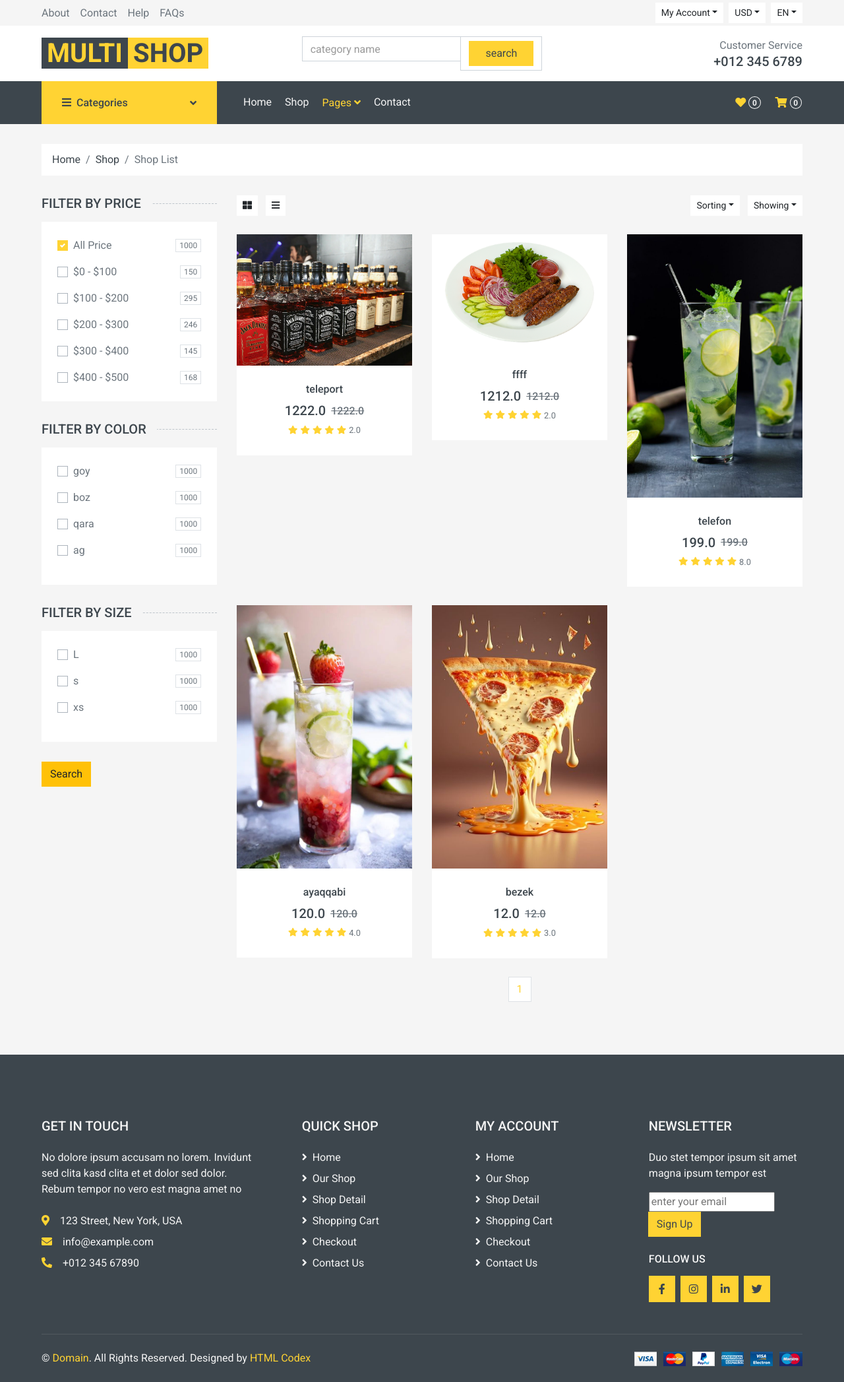
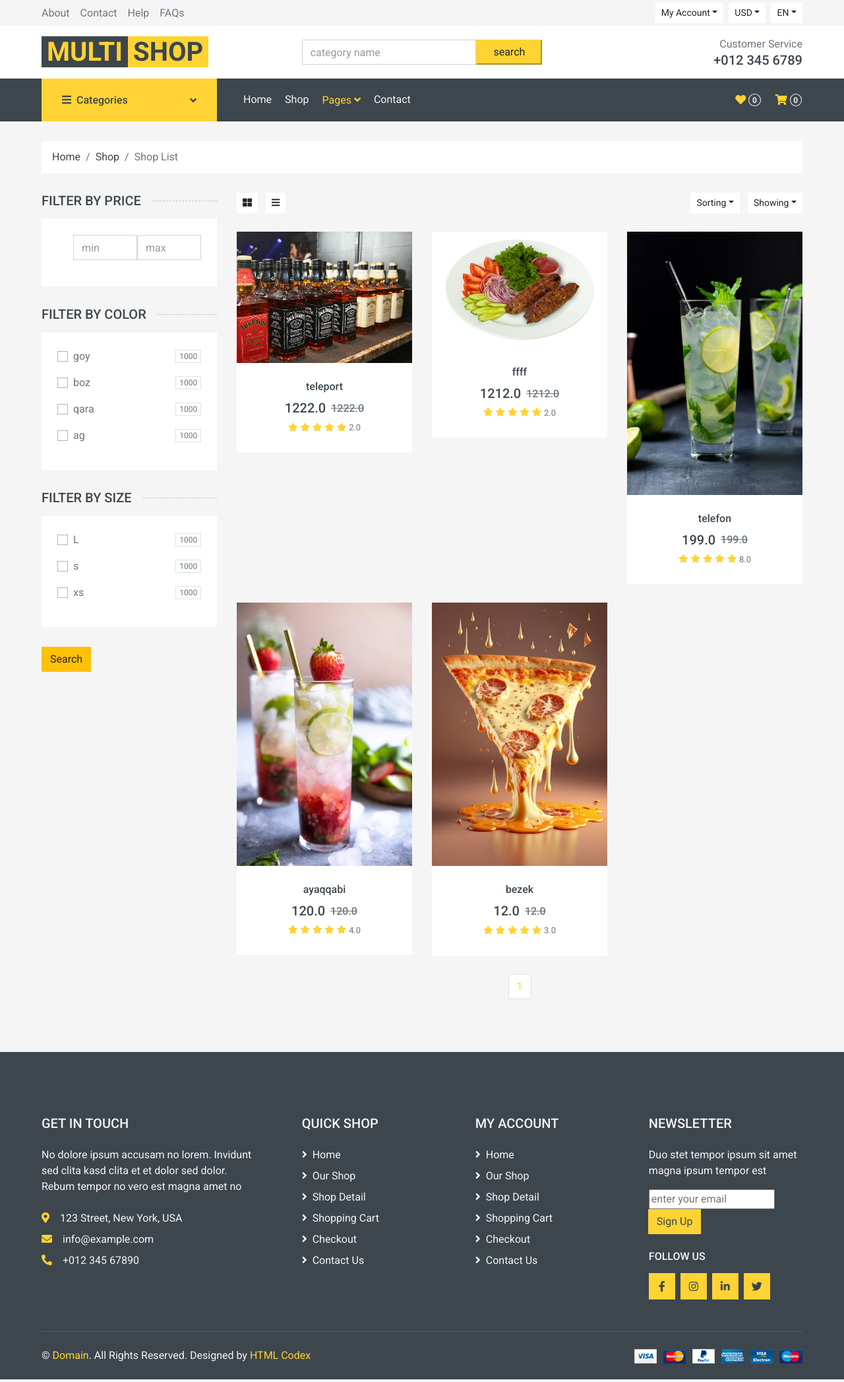
Before and after one commit to Haciibrahimli/multi_shop, a Django app: page /shop/ in a window 1280 px wide. Shown: the whole page at 66% size. Run offline with Django 5.2, Linux system fonts and the light colour scheme; data comes from the database, SQL or seed files in the repository; some libraries are stand-ins or nearby versions.

Commit message:
lastCanges

```diff
--- a/my_app/urls.py
+++ b/my_app/urls.py
@@ -9,7 +9,7 @@ path('cart/',cart_view,name = 'cart'),
 path('checkout/',checkout_view,name = 'checkout'),
 path('contact/',contact_view,name = 'contact'),
 path('detail/<slug>/',detail_view,name = 'detail'),
-path('index/',index_view,name = 'index'),
+path('',index_view,name = 'index'),
 path('shop/',shop_view,name = 'shop'),
 
 
--- a/my_app/views.py
+++ b/my_app/views.py
@@ -108,17 +108,28 @@ def shop_view(request):
     obj = Product.objects.all()
     colors = Color.objects.all()
     sizes = Size.objects.all()
-    color = request.GET.getlist("color") # ['1', '2', ...]
-    print(color)
+    color = request.GET.getlist("colors") # ['1', '2', ...]
+
+
+    min_value = request.GET.get("minprice")
+    max_value = request.GET.get("maxprice")
+
+    if min_value:
+        obj = obj.filter(price__gte=min_value)
+    if max_value:
+        obj = obj.filter(price__lte=max_value)
+
 
     for i in obj:
-        if str(i.id) in color:
-            obj = obj.filter(color__id=i.id)
+        for j in i.color.all():
+         if str(j.id) in color:
+            obj = obj.filter(color__id=j.id)
 
     size = request.GET.getlist("sizes")
-    for j in obj:
-        if str(j.id) in size:
-            obj = obj.filter(size__id=j.id)
+    for s in obj:
+        for d in s.size.all():
+         if str(d.id) in size:
+            obj = obj.filter(size__id=d.id)
 
     search = request.GET.get('search')  # search
     if search is not None:
--- a/templates/base.html
+++ b/templates/base.html
@@ -88,11 +88,8 @@
                 <form method="get" action="{% url 'shop' %}">
                     <div class="input-group">
                         <input type="text" class="form-control" name="search" placeholder="category name">
-                        <div class="input-group-append">
-                            <span class="input-group-text bg-transparent text-primary">
-                                <button type="submit" class="btn btn-primary px-4"><i class="bi bi-search"></i>search</button>
-                            </span>
-                        </div>
+                        <button type="submit" class=" btn-primary px-4"><i class="bi bi-search"></i>search</button>
+
                     </div>
                 </form>
             </div>
--- a/templates/shop.html
+++ b/templates/shop.html
@@ -32,35 +32,10 @@
                 <div class="bg-light p-4 mb-30">
 
                         <div class="custom-control custom-checkbox d-flex align-items-center justify-content-between mb-3">
-                            <input type="checkbox" class="custom-control-input" checked id="price-all">
-                            <label class="custom-control-label" for="price-all">All Price</label>
-                            <span class="badge border font-weight-normal">1000</span>
+                            <input type="text" class="form-control" placeholder="min" name="minprice">
+                            <input type="text" class="form-control" placeholder="max" name="maxprice">
                         </div>
-                        <div class="custom-control custom-checkbox d-flex align-items-center justify-content-between mb-3">
-                            <input type="checkbox" class="custom-control-input" id="price-1">
-                            <label class="custom-control-label" for="price-1">$0 - $100</label>
-                            <span class="badge border font-weight-normal">150</span>
-                        </div>
-                        <div class="custom-control custom-checkbox d-flex align-items-center justify-content-between mb-3">
-                            <input type="checkbox" class="custom-control-input" id="price-2">
-                            <label class="custom-control-label" for="price-2">$100 - $200</label>
-                            <span class="badge border font-weight-normal">295</span>
-                        </div>
-                        <div class="custom-control custom-checkbox d-flex align-items-center justify-content-between mb-3">
-                            <input type="checkbox" class="custom-control-input" id="price-3">
-                            <label class="custom-control-label" for="price-3">$200 - $300</label>
-                            <span class="badge border font-weight-normal">246</span>
-                        </div>
-                        <div class="custom-control custom-checkbox d-flex align-items-center justify-content-between mb-3">
-                            <input type="checkbox" class="custom-control-input" id="price-4">
-                            <label class="custom-control-label" for="price-4">$300 - $400</label>
-                            <span class="badge border font-weight-normal">145</span>
-                        </div>
-                        <div class="custom-control custom-checkbox d-flex align-items-center justify-content-between">
-                            <input type="checkbox" class="custom-control-input" id="price-5">
-                            <label class="custom-control-label" for="price-5">$400 - $500</label>
-                            <span class="badge border font-weight-normal">168</span>
-                        </div>
+
 
                 </div>
                 <!-- Price End -->
```
